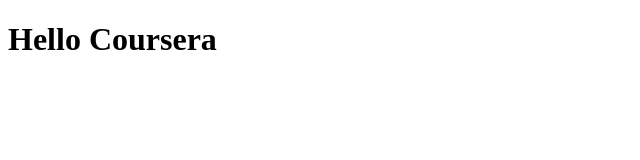
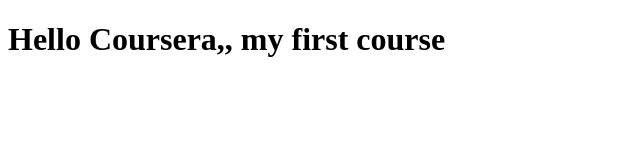
Before and after one commit to sowmyai/coursera-course1, a plain HTML site: page site/index.html in a window 1280 px wide. Shown: the whole page, without its empty margins (0-640 px from the left). Drawn offline with Linux system fonts and the light colour scheme.

Commit message:
Small addition

```diff
--- a/site/index.html
+++ b/site/index.html
@@ -6,6 +6,6 @@
 </head>
 
 <body>
-	<h1>Hello Coursera</h1>
+	<h1>Hello Coursera,, my first course</h1>
 </body>
 </html>
```
